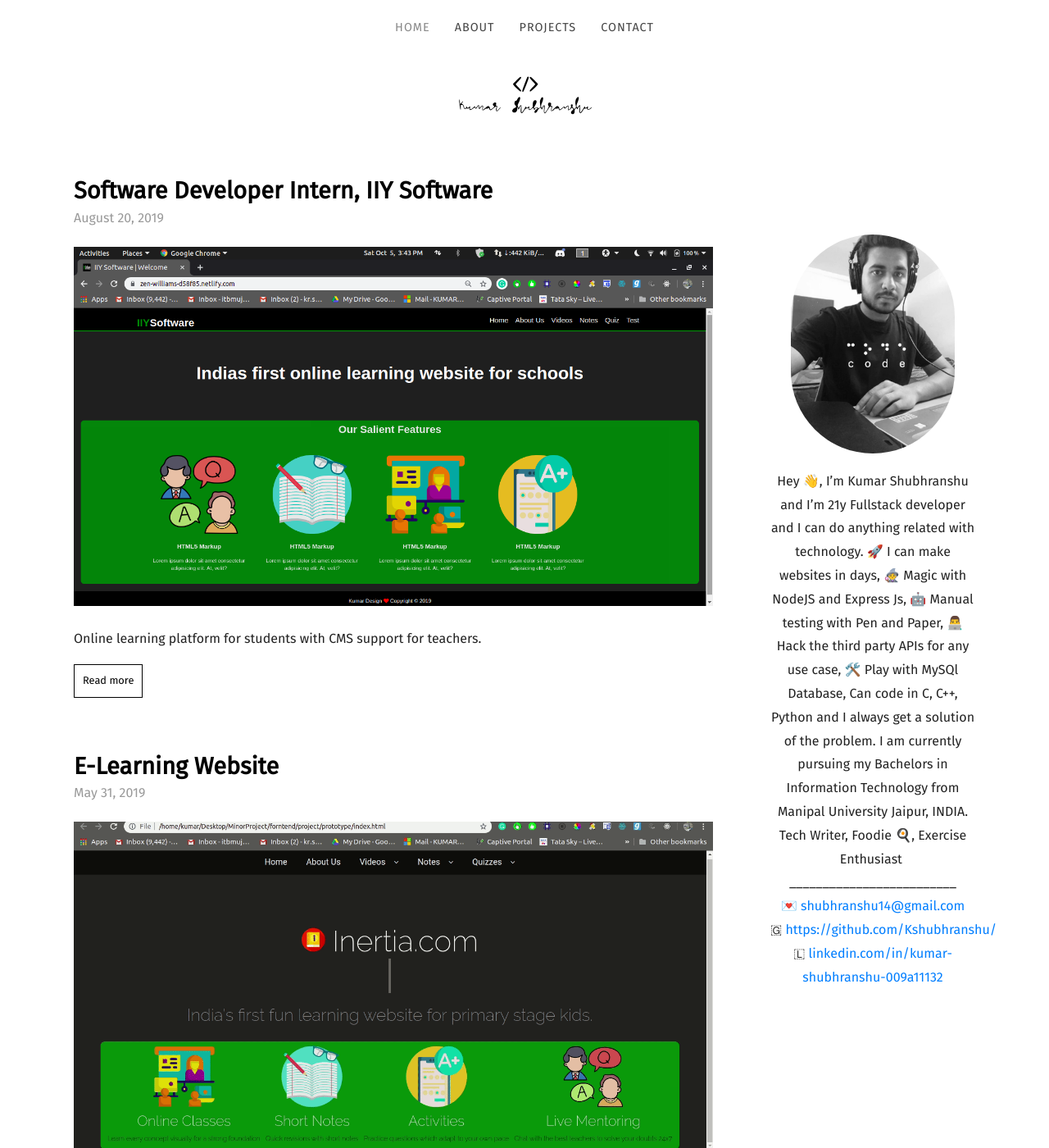
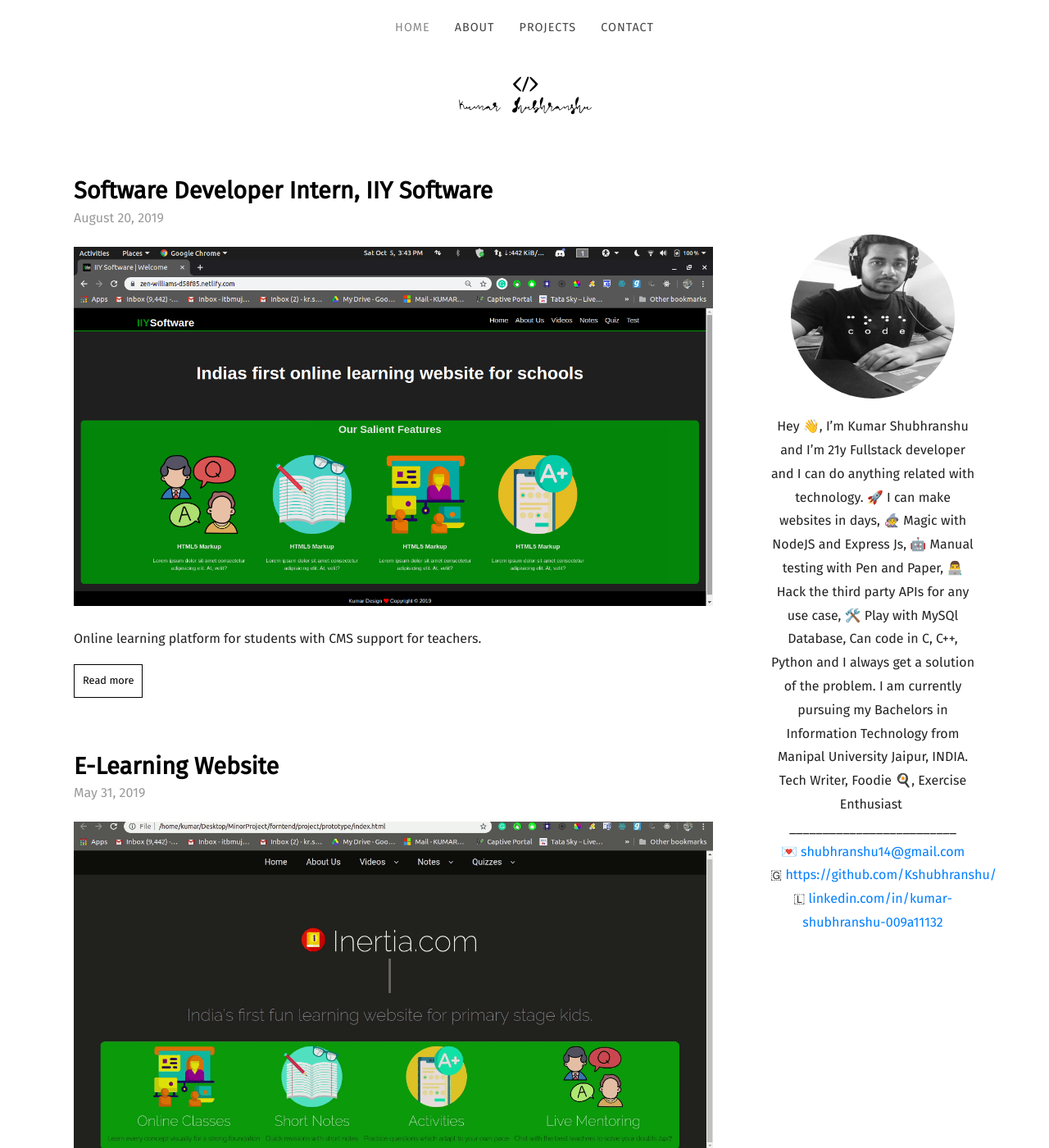
Before and after one commit to Kshubhranshu/kshubhranshu.github.io, a Jekyll site: the page built from index.html, in a window 1280 px wide and 1400 px high. Shown: the whole window at 82% size. Built offline with Jekyll 4.4.1, drawn with Linux system fonts in a browser that asks for light colours; some web fonts are replaced; the list of posts is cut into pages by our own code.

Commit message:
fixed profile-pic size

```diff
--- a/_sass/sidebar.scss
+++ b/_sass/sidebar.scss
@@ -16,6 +16,7 @@
 		}
 		img {
 			width: 200px;
+			height: 200px;
 			border-radius: 200px;
 			margin: 0 0 10px 0;
 		}
```
